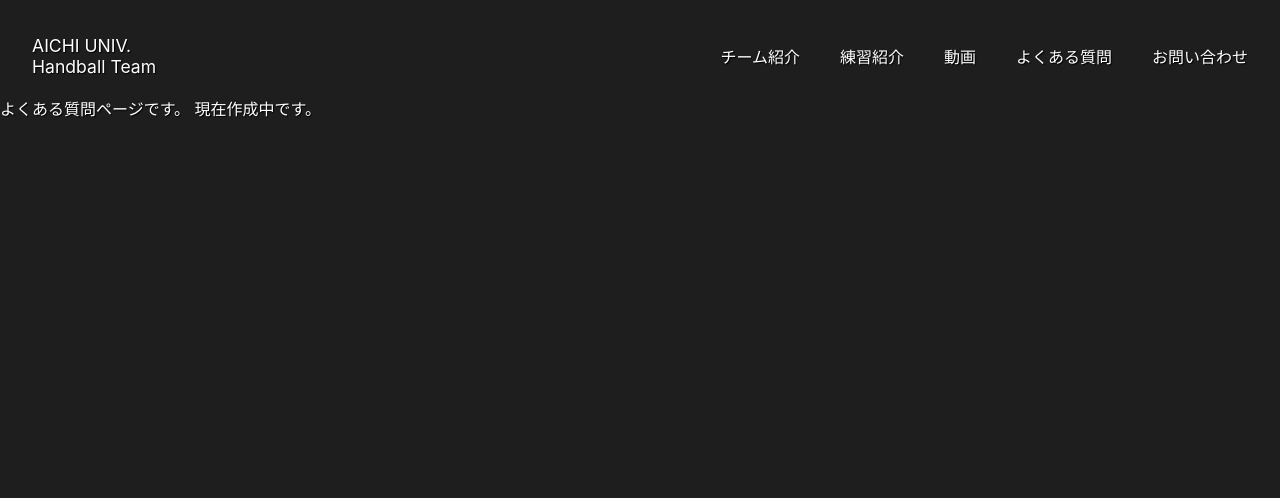
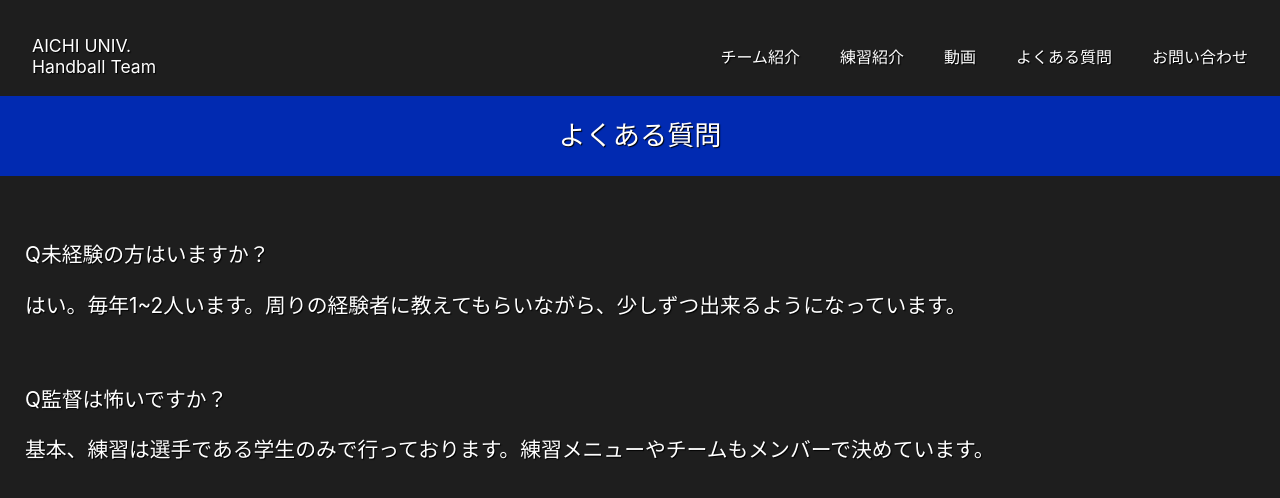
Before and after one commit to tokio-k/handball_club_HP, a Next.js app: page /faq in a window 1280 px wide. Shown: the top 498 px of the page. Built offline with nearby package versions, Linux system fonts and the light colour scheme.

Commit message:
faq作成

```diff
--- a/src/components/blank/index.module.scss
+++ /dev/null
@@ -1,3 +0,0 @@
-.blank {
-    height:clamp(4rem, 12vw, 6rem);
-}
--- a/src/components/blank/index.tsx
+++ /dev/null
@@ -1,6 +0,0 @@
-import styles from "src/components/blank/index.module.scss";
-export function Blank():JSX.Element {
-    return (
-        <div className={styles.blank}/>
-    )
-}
--- /dev/null
+++ b/src/components/faq/index.module.scss
@@ -0,0 +1,10 @@
+.faqs {
+    padding:25px;
+    align-items: center;
+    li {
+        padding-bottom:clamp(0.4rem, 3vw, 1.4rem);
+        p {
+            font-size: clamp(0.9rem, 3vw, 1.3rem);
+        }
+    }
+}
--- /dev/null
+++ b/src/components/faq/index.tsx
@@ -0,0 +1,25 @@
+import styles from "src/components/faq/index.module.scss";
+const FAQs = [
+    {
+        question:"未経験の方はいますか？",
+        answer:"はい。毎年1~2人います。周りの経験者に教えてもらいながら、少しずつ出来るようになっています。",
+    },
+    {
+        question:"監督は怖いですか？",
+        answer:"基本、練習は選手である学生のみで行っております。練習メニューやチームもメンバーで決めています。",
+    },
+];
+export function Faq(): JSX.Element {
+    return (
+        <>
+            <ul className={styles.faqs}>
+                {FAQs.map(({question, answer}) => (
+                    <li key={question}>
+                        <p>{`Q${question}`}</p>
+                        <p>{answer}</p>
+                    </li>
+                ))}
+            </ul>
+        </>
+    )
+}
--- /dev/null
+++ b/src/components/headline/index.module.scss
@@ -0,0 +1,10 @@
+.container {
+    padding-top:clamp(4rem, 12vw, 6rem);
+    text-align: center;
+    .title {
+        font-size: clamp(1.3rem, 5vw, 1.7rem);
+        line-height: clamp(3rem, 12vw, 5rem);
+        height: clamp(3rem, 12vw, 5rem);
+        background-color:rgb(1, 42, 177);
+    }
+}
--- /dev/null
+++ b/src/components/headline/index.tsx
@@ -0,0 +1,9 @@
+import styles from "src/components/headline/index.module.scss";
+
+export function Headline({title}):JSX.Element {
+    return (
+        <div className={styles.container}>
+            <div className={styles.title}>{title}</div>
+        </div>
+    )
+}
--- a/src/pages/contact.tsx
+++ b/src/pages/contact.tsx
@@ -1,11 +1,10 @@
-import { Blank } from "src/components/blank";
+import { Headline } from "src/components/headline";
 import { MainLayout } from "src/layouts/main";
 
 export default function Contact() :JSX.Element {
     return (
         <MainLayout>
-        <Blank />
-        お問い合わせページです。
+        <Headline title={"お問い合わせページ"}/>
         現在作成中です。
         </MainLayout>
 
--- a/src/pages/faq.tsx
+++ b/src/pages/faq.tsx
@@ -1,12 +1,15 @@
-import { Blank } from "src/components/blank";
+
+import { Faq } from "src/components/faq";
+import { Headline } from "src/components/headline";
 import { MainLayout } from "src/layouts/main";
 
-export default function Faq() :JSX.Element {
+
+
+export default function FaqPages() :JSX.Element {
     return (
         <MainLayout>
-        <Blank />
-        よくある質問ページです。
-        現在作成中です。
+        <Headline title={"よくある質問"}/>
+            <Faq />
         </MainLayout>
     )
 }
--- a/src/pages/move.tsx
+++ b/src/pages/move.tsx
@@ -1,12 +1,12 @@
 import { Blank } from "src/components/blank";
 import { Header } from "src/components/header";
+import { Headline } from "src/components/headline";
 import { MainLayout } from "src/layouts/main";
 
 export default function Move() :JSX.Element {
     return (
         <MainLayout>
-        <Blank />
-        動画ページです。
+        <Headline title={"動画紹介ページ"}/>
         現在作成中です。
         </MainLayout>
     )
--- a/src/pages/practice.tsx
+++ b/src/pages/practice.tsx
@@ -1,12 +1,12 @@
-import { Blank } from "src/components/blank";
+
 import { Header } from "src/components/header";
+import { Headline } from "src/components/headline";
 import { MainLayout } from "src/layouts/main";
 
 export default function Practice() :JSX.Element {
     return (
         <MainLayout>
-        <Blank />
-        練習紹介ページです。
+        <Headline title={"練習紹介ページ"}/>
         現在作成中です。
         </MainLayout>
     )
--- a/src/pages/team.tsx
+++ b/src/pages/team.tsx
@@ -1,12 +1,12 @@
 import { Blank } from "src/components/blank";
 import { Header } from "src/components/header";
+import { Headline } from "src/components/headline";
 import { MainLayout } from "src/layouts/main";
 
 export default function Team() :JSX.Element {
     return (
         <MainLayout>
-        <Blank />
-        チーム紹介ページです。
+            <Headline title={"チーム紹介ページ"}/>
         現在作成中です。
         </MainLayout>
     )
```
